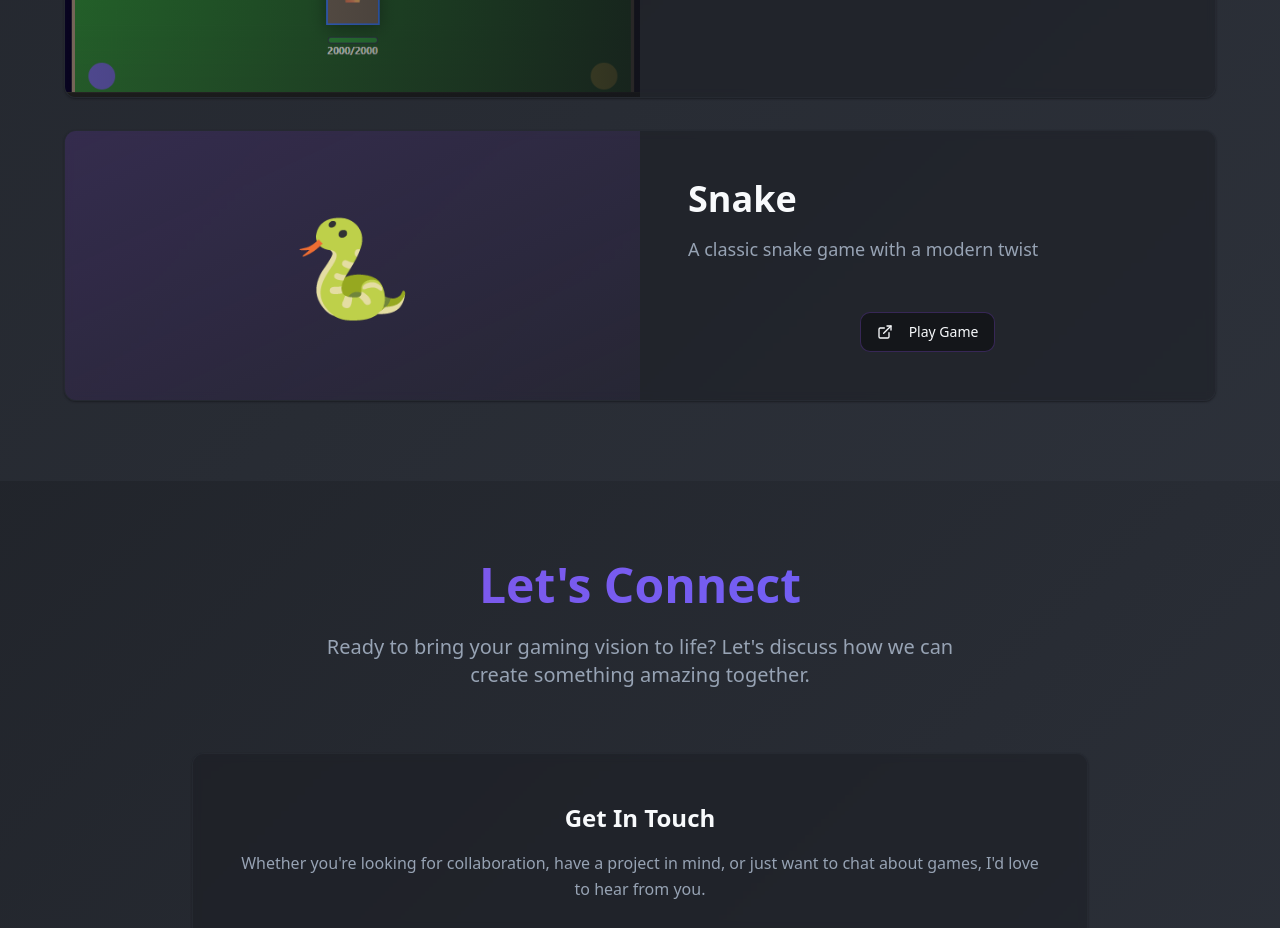
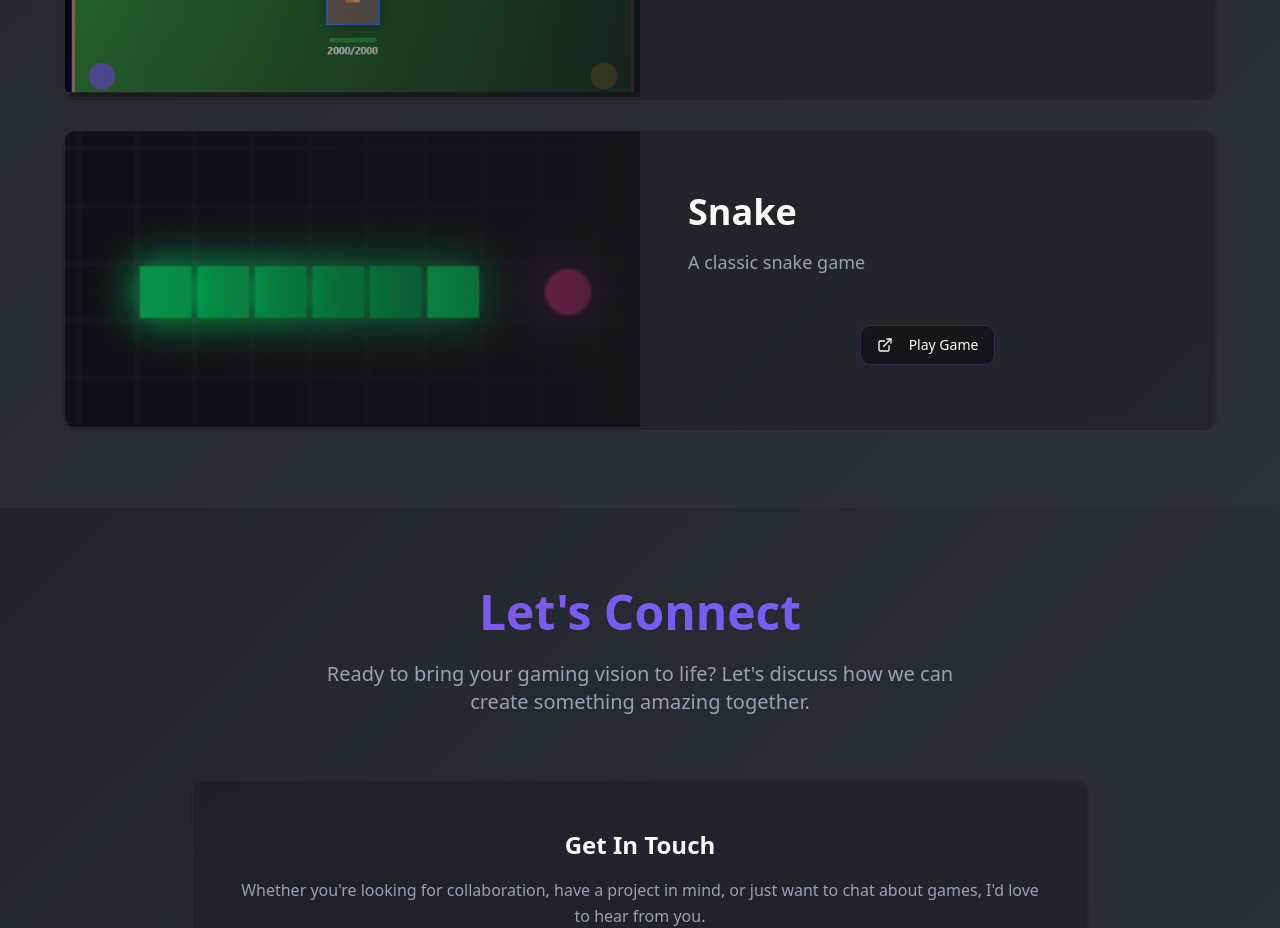
Before and after one commit to hawkmeineke-stack/hawk-clash-portfolio, a React (Vite) app: page / in a window 1280 px wide. Shown: the part 2020-2948 px from the top of the page. Built offline with nearby package versions, Linux system fonts and the light colour scheme; the HTML template or start-up script is replaced by a standard one.

Commit message:
Update snake game

```diff
--- a/src/components/ProjectShowcase.tsx
+++ b/src/components/ProjectShowcase.tsx
@@ -2,6 +2,7 @@ import { Card, CardContent } from "@/components/ui/card";
 import { Button } from "@/components/ui/button";
 import { ExternalLink } from "lucide-react";
 import royalClashImage from "@/assets/royal-clash-arena.png";
+import snakeGameImage from "@/assets/snake-game.png";
 
 const ProjectShowcase = () => {
   return (
@@ -56,10 +57,13 @@ const ProjectShowcase = () => {
           {/* Snake */}
           <Card className="bg-card/50 backdrop-blur-sm border-border/50 shadow-card hover:shadow-glow transition-all duration-500 overflow-hidden group">
             <div className="grid md:grid-cols-2 gap-0">
-              <div className="relative overflow-hidden bg-gradient-to-br from-primary/20 to-primary/5">
-                <div className="w-full h-full flex items-center justify-center p-12">
-                  <div className="text-6xl md:text-8xl">🐍</div>
-                </div>
+              <div className="relative overflow-hidden">
+                <img
+                  src={snakeGameImage}
+                  alt="Snake game - Classic arcade game"
+                  className="w-full h-full object-cover transition-transform duration-700 group-hover:scale-110"
+                />
+                <div className="absolute inset-0 bg-gradient-to-r from-background/80 to-transparent md:from-transparent md:to-background/80"></div>
               </div>
 
               <CardContent className="p-8 md:p-12 flex flex-col justify-center">
@@ -68,7 +72,7 @@ const ProjectShowcase = () => {
                     Snake
                   </h3>
                   <p className="text-muted-foreground text-lg leading-relaxed mb-6">
-                    A classic snake game with a modern twist
+                    A classic snake game
                   </p>
                 </div>
 
```
Also changed, not shown: src/assets/snake-game.png (added).
